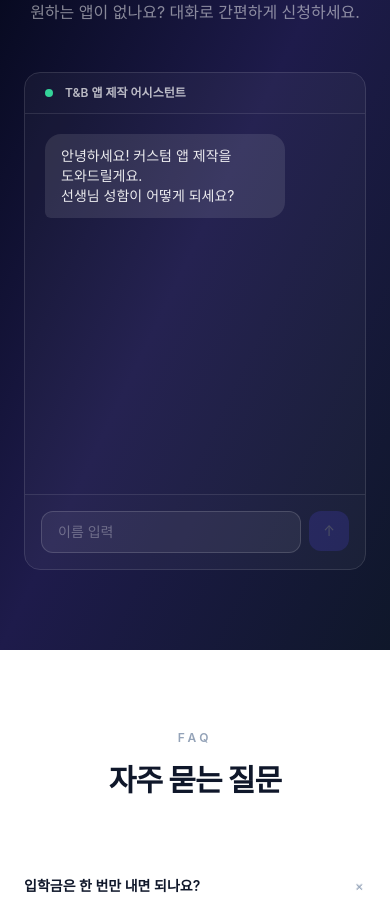
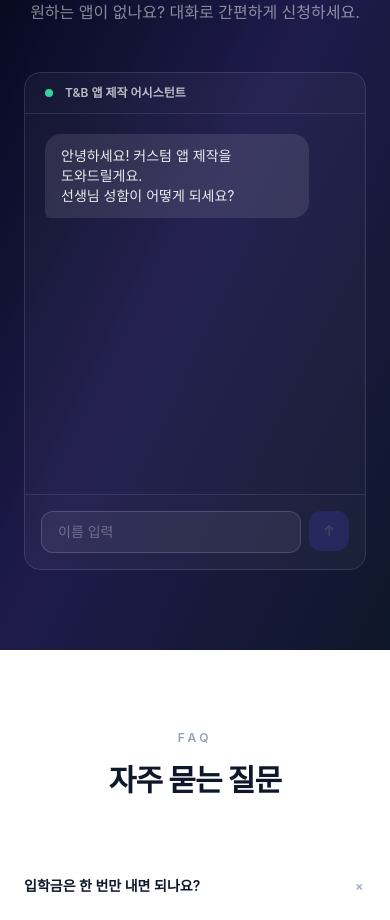
Before and after one commit to cih4682/tnb-school, a Next.js app: page / in a window 390 px wide. Shown: the part 8700-9620 px from the top of the page. Built offline with nearby package versions, Linux system fonts and the light colour scheme; no server answers; a web font is replaced by a local one.

Commit message:
Mobile chat: wider message bubbles (88% vs 80% desktop)

```diff
--- a/components/sections/CustomForm.tsx
+++ b/components/sections/CustomForm.tsx
@@ -95,7 +95,7 @@ export function CustomForm() {
             <AnimatePresence initial={false}>
               {messages.map((msg, idx) => (
                 <motion.div key={idx} initial={{ opacity: 0, y: 8 }} animate={{ opacity: 1, y: 0 }} transition={{ duration: 0.25 }} className={`flex ${msg.from === "user" ? "justify-end" : "justify-start"}`}>
-                  <div style={{ wordBreak: "keep-all" }} className={`max-w-[80%] whitespace-pre-line rounded-2xl px-4 py-3 text-sm ${msg.from === "user" ? "rounded-br-md bg-indigo-600 text-white" : "rounded-bl-md bg-white/10 text-white/90"}`}>
+                  <div style={{ wordBreak: "keep-all" }} className={`max-w-[88%] whitespace-pre-line rounded-2xl px-4 py-3 text-sm md:max-w-[80%] ${msg.from === "user" ? "rounded-br-md bg-indigo-600 text-white" : "rounded-bl-md bg-white/10 text-white/90"}`}>
                     {msg.text}
                   </div>
                 </motion.div>
```
